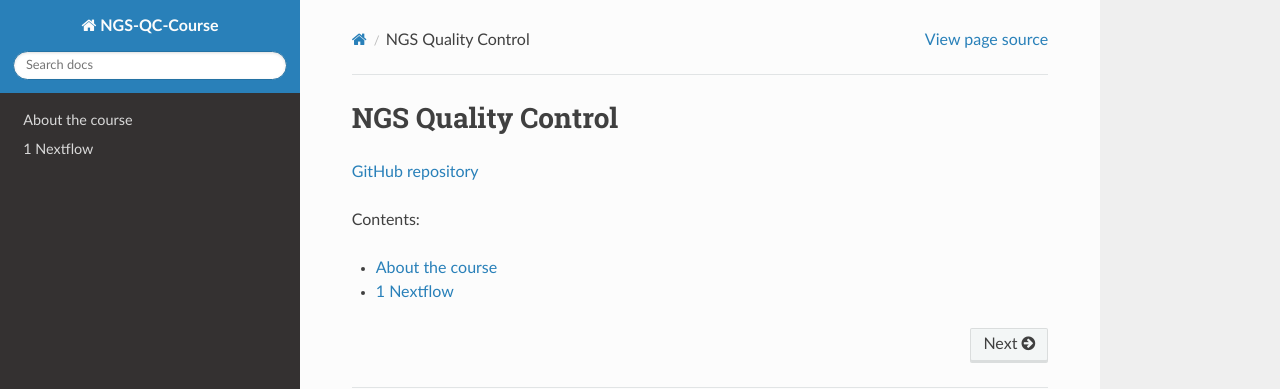
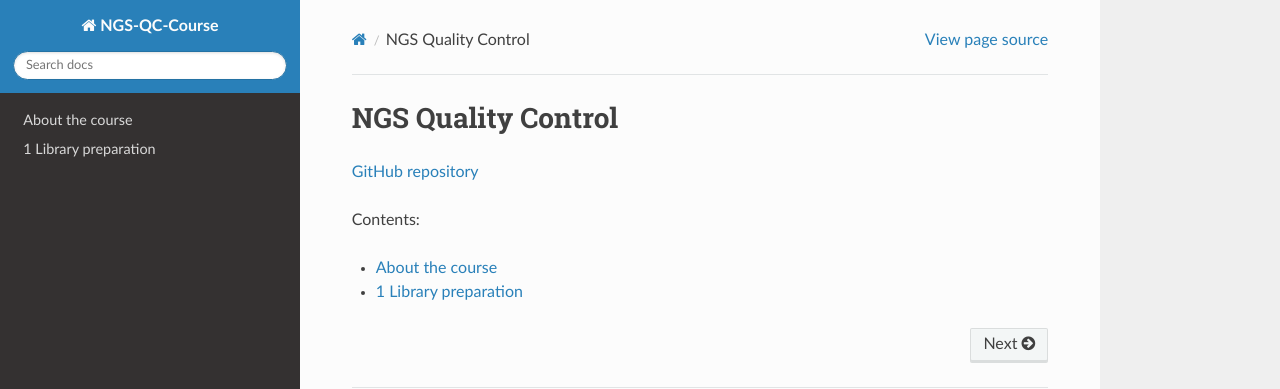
Before and after one commit to biocorecrg/NGS-QC-Course, a Sphinx documentation site: the page built from docs/index.rst, in a window 1280 px wide. Shown: the top 389 px of the page. Built offline with Sphinx 7.4.7 and the Read the Docs theme 2.0.0, drawn with Linux system fonts in a browser that asks for light colours.

Commit message:
Update 1- Library_preparation_key_concepts.rst

```diff
--- a/docs/1- Library_preparation_key_concepts.rst
+++ b/docs/1- Library_preparation_key_concepts.rst
@@ -1,7 +1,7 @@
-.. _nextflow_1-page:
+.. _Library_preparation-page:
 
 *******************
-1 Nextflow
+1 Library preparation
 *******************
 
 Reproducibility in bioinformatics and computational biology
```
